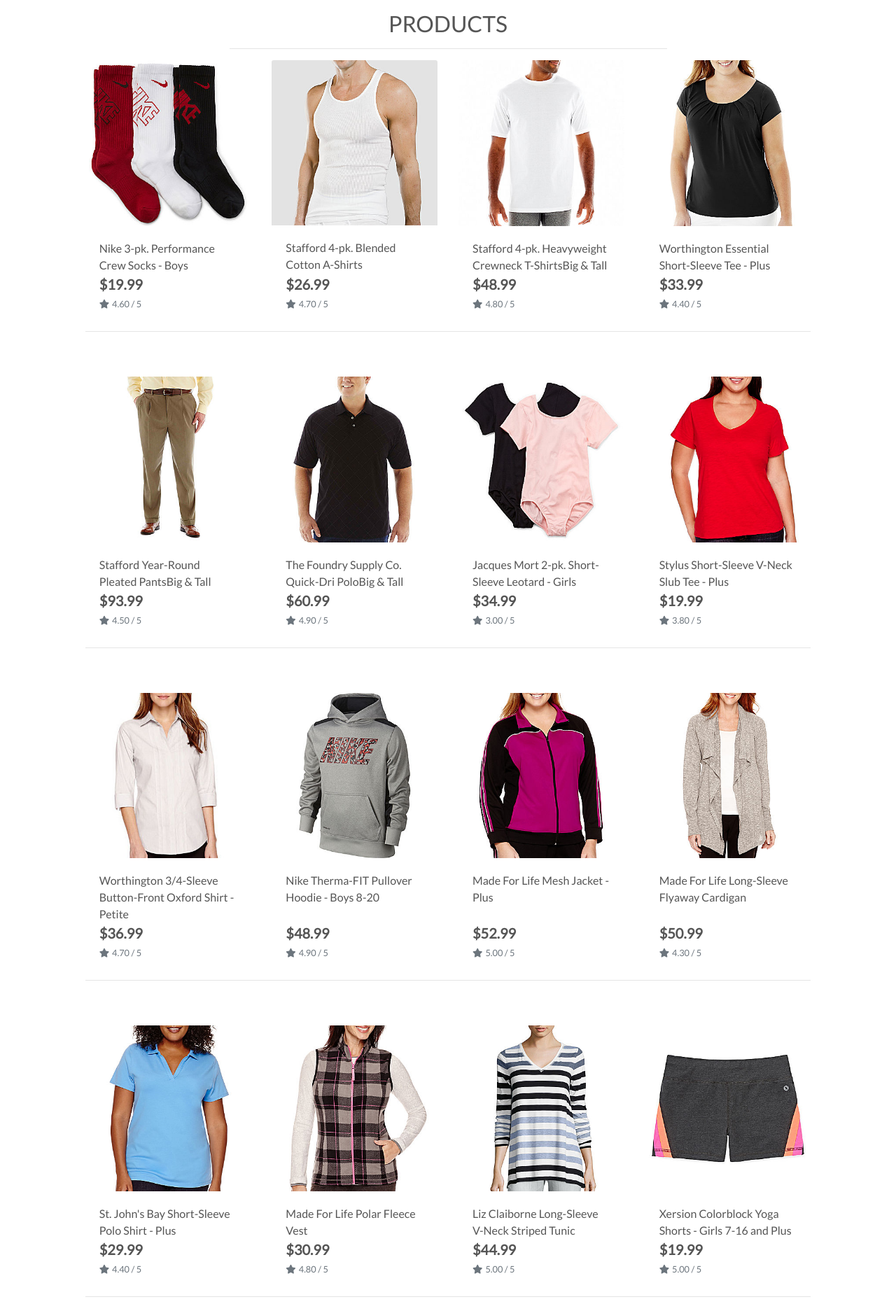
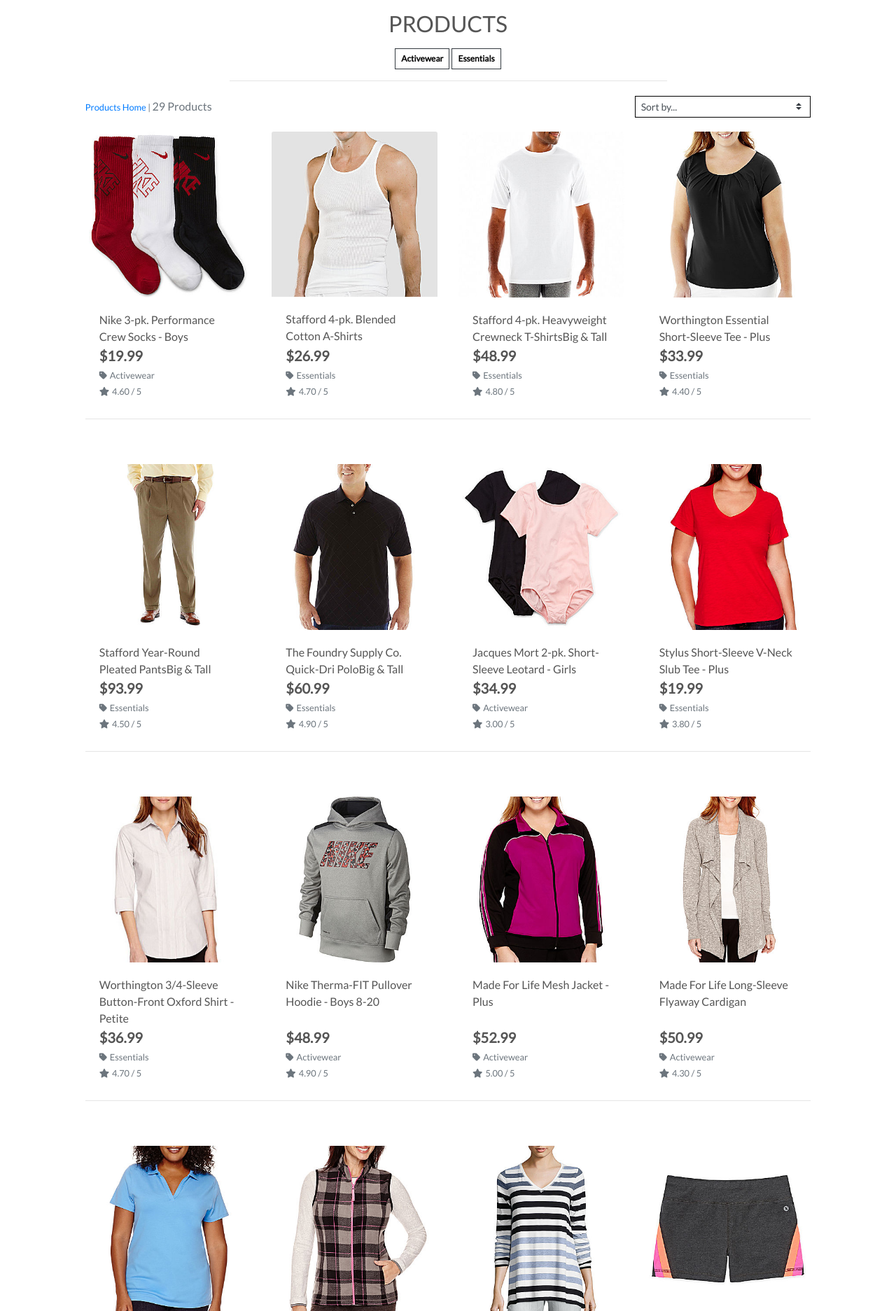
Before and after one commit to emalfiza/boutique-ami, a Django app: a page that uses templates/includes/main-nav.html in a window 1280 px wide. Shown: the part 165-2038 px from the top of the page at 70% size. Run offline with Django 3.2, Linux system fonts and the light colour scheme; data comes from the database, SQL or seed files in the repository; some libraries are stand-ins or nearby versions.

Commit message:
Add sorting and products counts

```diff
--- a/products/templates/products/products.html
+++ b/products/templates/products/products.html
@@ -10,17 +10,46 @@
 {% endblock page_header %}
 
 {% block content %}
-    <div id="overlay"></div>
+    <div class="overlay"></div>
     <div class="container-fluid product-page">
         <div class="row">
             <div class="col text-center mt-3">
                 <h2 class="logo-font">Products</h2>
+                {% for c in current_categories %}
+                    <a class="category-badge text-decoration-none" href="{% url 'products' %}?category={{ c.name }}">
+                        <span class="p-2 mt-2 badge badge-white text-black rounded-0 border border-dark">{{ c.friendly_name }}</span>
+                    </a>
+                {% endfor %}
                 <hr class="w-50 mb-1">
             </div>
         </div>
         <div class="row">
             <div class="product-container col-10 offset-1">
-                <div class="row mt-1 mb-2"></div>
+                <div class="row mt-1 mb-2">
+                    <div class="col-12 col-md-6 my-auto order-md-last d-flex justify-content-center justify-content-md-end">
+                        <div class="sort-select-wrapper w-50">
+                            <select id="sort-selector" class="custom-select custom-select-sm rounded-0 border border-{% if current_sorting != 'None_None' %}info{% else %}black{% endif %}">
+                                <option value="reset" {% if current_sorting == 'None_None' %}selected{% endif %}>Sort by...</option>
+                                <option value="price_asc" {% if current_sorting == 'price_asc' %}selected{% endif %}>Price (low to high)</option>
+                                <option value="price_desc" {% if current_sorting == 'price_desc' %}selected{% endif %}>Price (high to low)</option>
+                                <option value="rating_asc" {% if current_sorting == 'rating_asc' %}selected{% endif %}>Rating (low to high)</option>
+                                <option value="rating_desc" {% if current_sorting == 'rating_desc' %}selected{% endif %}>Rating (high to low)</option>
+                                <option value="name_asc" {% if current_sorting == 'name_asc' %}selected{% endif %}>Name (A-Z)</option>
+                                <option value="name_desc" {% if current_sorting == 'name_desc' %}selected{% endif %}>Name (Z-A)</option>
+                                <option value="category_asc" {% if current_sorting == 'category_asc' %}selected{% endif %}>Category (A-Z)</option>
+                                <option value="category_desc" {% if current_sorting == 'category_desc' %}selected{% endif %}>Category (Z-A)</option>
+                            </select>
+                        </div>
+                    </div>
+                    <div class="col-12 col-md-6 order-md-first">
+                        <p class="text-muted mt-3 text-center text-md-left">
+                            {% if search_term or current_categories or current_sorting != 'None_None' %}
+                                <span class="small"><a href="{% url 'products' %}">Products Home</a> | </span>
+                            {% endif %}
+                            {{ products|length }} Products{% if search_term %} found for <strong>"{{ search_term }}"</strong>{% endif %}
+                        </p>
+                    </div>
+                </div>
                 <div class="row">
                     {% for product in products %}
                         <div class="col-sm-6 col-md-6 col-lg-4 col-xl-3">
@@ -41,6 +70,13 @@
                                     <div class="row">
                                         <div class="col">
                                             <p class="lead mb-0 text-left font-weight-bold">${{ product.price }}</p>
+                                            {% if product.category %}
+                                            <p class="small mt-1 mb-0">
+                                                <a class="text-muted" href="{% url 'products' %}?category={{ product.category.name }}">
+                                                    <i class="fas fa-tag mr-1"></i>{{ product.category.friendly_name }}
+                                                </a>
+                                            </p>
+                                            {% endif %}
                                             {% if product.rating %}
                                                 <small class="text-muted"><i class="fas fa-star mr-1"></i>{{ product.rating }} / 5</small>
                                             {% else %}
--- a/products/views.py
+++ b/products/views.py
@@ -23,6 +23,8 @@ def all_products(request):
                 sortkey = 'lower_name'
                 products = products.annotate(lower_name=Lower('name'))
 
+            if sortkey == 'category':
+                sortkey = 'category__name'
             if 'direction' in request.GET:
                 direction = request.GET['direction']
                 if direction == 'desc':
--- a/static/css/main.css
+++ b/static/css/main.css
@@ -73,6 +73,11 @@ body {
 .product-page {
     background: white !important;
 }
+
+a.category-badge > span.badge:hover {
+    background: #212529 !important;
+    color: #fff !important;
+}
 /* -------------------------------- Media Queries */
 
 /* Slightly larger container on xl screens */
--- a/templates/includes/main-nav.html
+++ b/templates/includes/main-nav.html
@@ -17,10 +17,10 @@
                 Clothing
             </a>
             <div class="dropdown-menu border-0" aria-labelledby="clothing-link">
-                <a href="{% url 'products' %}?category=activewear, essentials" class="dropdown-item">Activewear &amp; Essentials</a>
+                <a href="{% url 'products' %}?category=activewear,essentials" class="dropdown-item">Activewear &amp; Essentials</a>
                 <a href="{% url 'products' %}?category=jeans" class="dropdown-item">Jeans</a>
-                <a href="{% url 'products' %}?shirts" class="dropdown-item">Shirts</a>
-                <a href="{% url 'products' %}?category=activewear, essentials, jeans, shirts" class="dropdown-item">All Clothing</a>
+                <a href="{% url 'products' %}?category=shirts" class="dropdown-item">Shirts</a>
+                <a href="{% url 'products' %}?category=activewear,essentials,jeans,shirts" class="dropdown-item">All Clothing</a>
             </div>
         </li>
 
@@ -31,7 +31,7 @@
             <div class="dropdown-menu border-0" aria-labelledby="homeware-link">
                 <a href="{% url 'products' %}?category=bed_bath" class="dropdown-item">Bed &amp; Bath</a>
                 <a href="{% url 'products' %}?category=kitchen_dining" class="dropdown-item">Kitchen &amp; Dining</a>
-                <a href="{% url 'products' %}?category=bed_bath, kitchen_dining" class="dropdown-item">All Homeware</a>
+                <a href="{% url 'products' %}?category=bed_bath,kitchen_dining" class="dropdown-item">All Homeware</a>
             </div>
         </li>
 
@@ -43,7 +43,7 @@
                 <a href="{% url 'products' %}?category=new_arrivals" class="dropdown-item">New Arrivals</a>
                 <a href="{% url 'products' %}?category=deals" class="dropdown-item">Deals</a>
                 <a href="{% url 'products' %}?category=clearance" class="dropdown-item">Clearance</a>
-                <a href="{% url 'products' %}?category=new_arrivals, deals, clearance" class="dropdown-item">All Specials</a>
+                <a href="{% url 'products' %}?category=new_arrivals,deals,clearance" class="dropdown-item">All Specials</a>
             </div>
         </li>
     </ul>
```
Also changed, not shown: products/templates/products/product_detail.html (+7 -0 lines).
